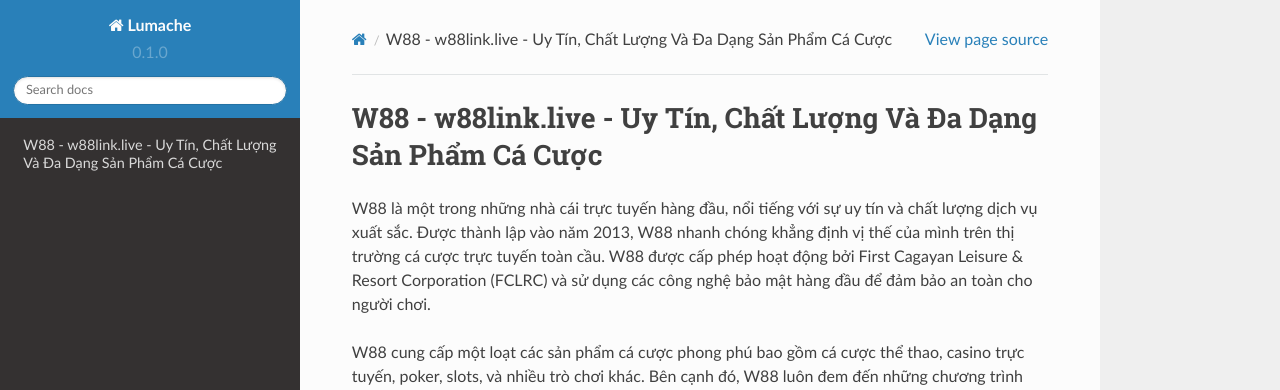
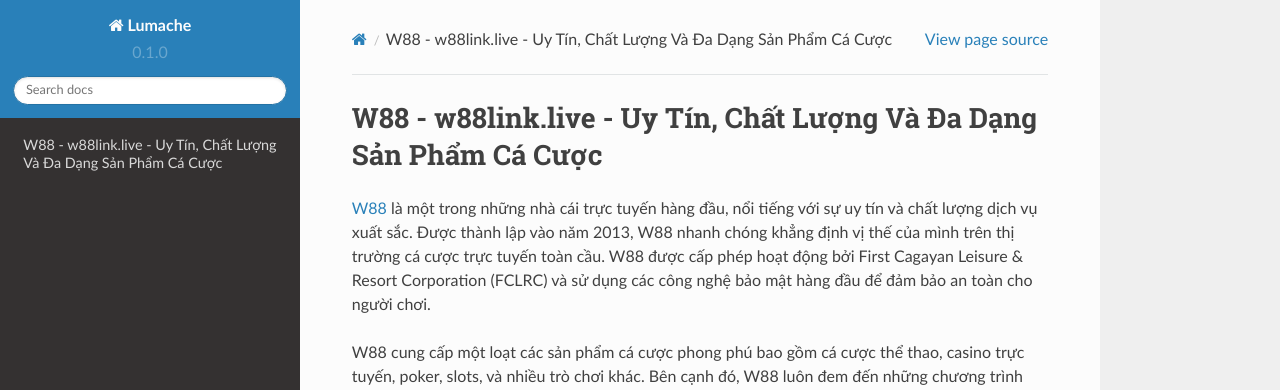
Before and after one commit to socialentity1/w88linklive, a Sphinx documentation site: the page built from docs/source/index.rst, in a window 1280 px wide. Shown: the top 390 px of the page. Built offline with Sphinx 7.4.7 and the Read the Docs theme 2.0.0, drawn with Linux system fonts in a browser that asks for light colours; part of the change alters nothing that is shown.

```diff
--- a/docs/source/index.rst
+++ b/docs/source/index.rst
@@ -1,7 +1,7 @@
 W88 - w88link.live - Uy Tín, Chất Lượng Và Đa Dạng Sản Phẩm Cá Cược
 ===================================
 
-W88 là một trong những nhà cái trực tuyến hàng đầu, nổi tiếng với sự uy tín và chất lượng dịch vụ xuất sắc. Được thành lập vào năm 2013, W88 nhanh chóng khẳng định vị thế của mình trên thị trường cá cược trực tuyến toàn cầu. W88 được cấp phép hoạt động bởi First Cagayan Leisure & Resort Corporation (FCLRC) và sử dụng các công nghệ bảo mật hàng đầu để đảm bảo an toàn cho người chơi.
+`W88 <https://w88link.live/>`_ là một trong những nhà cái trực tuyến hàng đầu, nổi tiếng với sự uy tín và chất lượng dịch vụ xuất sắc. Được thành lập vào năm 2013, W88 nhanh chóng khẳng định vị thế của mình trên thị trường cá cược trực tuyến toàn cầu. W88 được cấp phép hoạt động bởi First Cagayan Leisure & Resort Corporation (FCLRC) và sử dụng các công nghệ bảo mật hàng đầu để đảm bảo an toàn cho người chơi.
 
 W88 cung cấp một loạt các sản phẩm cá cược phong phú bao gồm cá cược thể thao, casino trực tuyến, poker, slots, và nhiều trò chơi khác. Bên cạnh đó, W88 luôn đem đến những chương trình khuyến mãi hấp dẫn và dịch vụ chăm sóc khách hàng chuyên nghiệp, giúp người chơi có những trải nghiệm tuyệt vời và đáng tin cậy.
 
```
